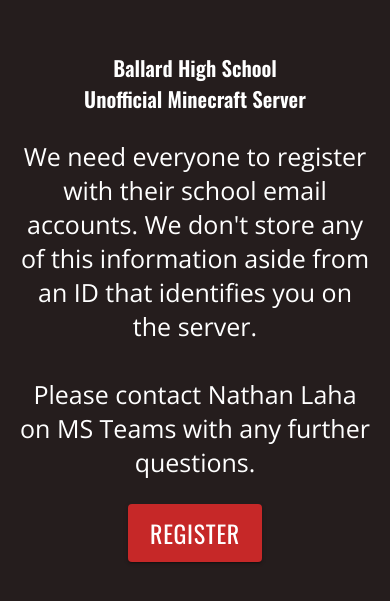
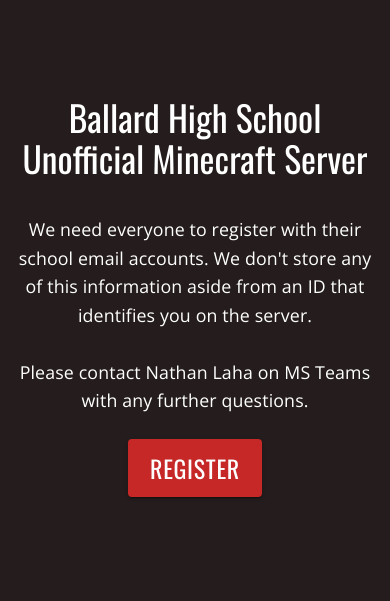
Before and after one commit to GCC-Minecraft-Team/sps-mc-link, a React (Create React App) app in the folder client/: page / in a window 390 px wide. Shown: the part 125-726 px from the top of the page. Built offline with nearby package versions, Linux system fonts and the light colour scheme.

Commit message:
better mobile support

```diff
--- a/client/src/App.jsx
+++ b/client/src/App.jsx
@@ -37,14 +37,7 @@
 });
 
 // custom CSS
-const useStyles = makeStyles((theme) => ({
-  pageTitle: {
-    fontFamily: "Oswald",
-  },
-  infoParagraph: {
-    fontSize: 25,
-  },
-}));
+const useStyles = makeStyles((theme) => ({}));
 
 // Router
 function App() {
@@ -81,19 +74,19 @@
     <div className="App">
       <header className="App-header">
         <Container maxWidth="md">
-          <h3 className={classes.pageTitle}>
+          <Typography variant="h3" className="pageTitle">
             Ballard High School
             <br></br>
             Unofficial Minecraft Server
-          </h3>
-          <p className={classes.infoParagraph}>
+          </Typography>
+          <Typography className="infoParagraph" variant="h6" gutterBottom>
             We need everyone to register with their school email accounts. We
             don't store any of this information aside from an ID that identifies
             you on the server.
             <br></br>
             <br></br>
             Please contact Nathan Laha on MS Teams with any further questions.
-          </p>
+          </Typography>
           <Link to="/rules">
             <Button
               className="large-btn"
--- a/client/src/Custom.css
+++ b/client/src/Custom.css
@@ -1,3 +1,22 @@
 a {
     color: #ff5f52;
 }
+
+.pageTitle {
+    font-family: "Oswald" !important;
+    margin-bottom: 1.0em !important;
+}
+
+.infoParagraph {
+    font-family: "Open Sans" !important;
+    margin-bottom: 1.4em !important;
+}
+
+@media only screen and (max-width: 600px) {
+    .pageTitle {
+        font-size: 2.0em !important;
+    }
+    .infoParagraph {
+        font-size: 1.0em !important;
+    }
+}
```
